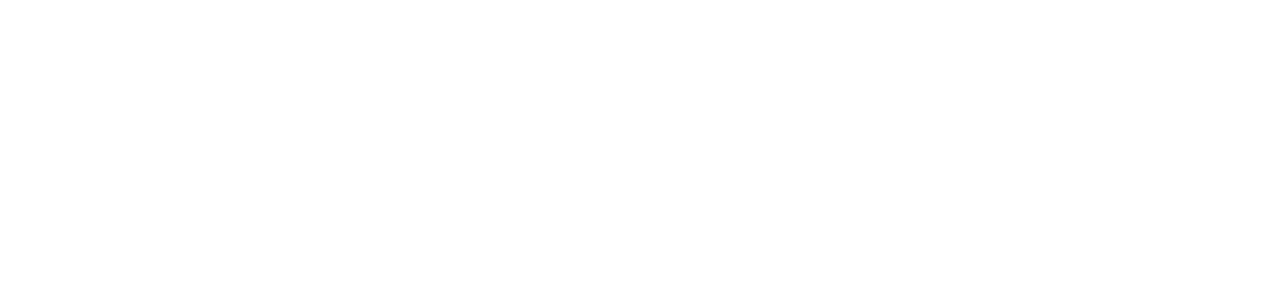
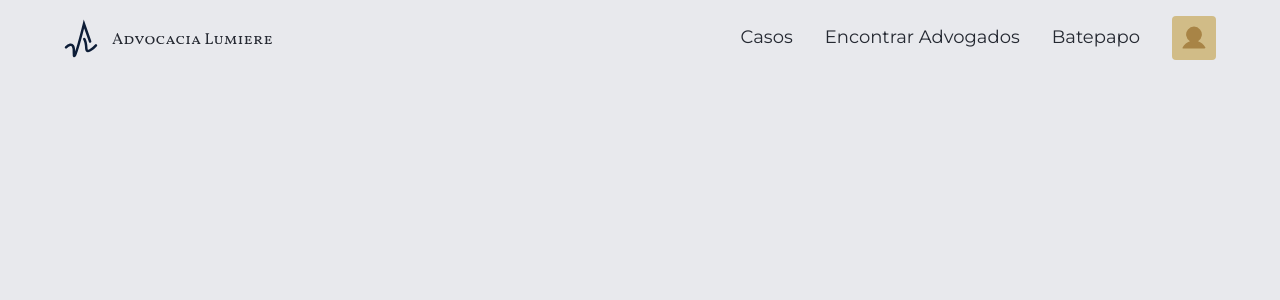
Before and after one commit to infoweb-projetos/lumiere-frontend, a React (Vite) app in the folder lumiere-frontend-project/: page /CriarCaso in a window 1280 px wide. Before the commit this address had no page. Shown: the top 300 px of the page. Built offline with nearby package versions, Linux system fonts and the light colour scheme.

Commit message:
feat: continuação

```diff
--- a/lumiere-frontend-project/package.json
+++ b/lumiere-frontend-project/package.json
@@ -15,7 +15,7 @@
     "@radix-ui/react-popover": "1.0.6",
     "@radix-ui/react-switch": "^1.0.3",
     "@radix-ui/react-toast": "^1.1.4",
-    "axios": "^1.4.0",
+    "axios": "^1.5.1",
     "class-variance-authority": "^0.7.0",
     "clsx": "^2.0.0",
     "lucide-react": "^0.263.1",
--- a/lumiere-frontend-project/src/App.tsx
+++ b/lumiere-frontend-project/src/App.tsx
@@ -1,10 +1,11 @@
 import { Routes, Route} from 'react-router-dom'
 import ProcurarAdvogados from '../src/pages/procurar-advogados/';
 import Individual from '../src/components/cards/individual/';
-import CasoAdvogado from '../src/components/cards/casos/';
+import CasoAdvogado from '../src/pages/casos-advogado';
 import HomePage from '../src/pages/homepage/';
 import "./index.css";
 import Cadastro from './pages/cadastro';
+import CriarCaso from '../src/pages/criar-casos-advogado/index.tsx'
 
 function App() {
   return(
@@ -14,6 +15,7 @@
       <Route path="/ProcurarAdvogados/:id" element={<Individual/>}/>
       <Route path="/Cadastro" element={<Cadastro/>}/>
       <Route path="/Casos" element={<CasoAdvogado/>} ></Route>
+      <Route path="/CriarCaso" element={<CriarCaso/>} ></Route>
     </Routes>
   )
 }
--- a/lumiere-frontend-project/src/api/axiosinstance.ts
+++ b/lumiere-frontend-project/src/api/axiosinstance.ts
@@ -8,7 +8,7 @@
 });
 
 axiosInstance.interceptors.request.use((config) => {
-  const token = 'eyJhbGciOiJIUzI1NiIsInR5cCI6IkpXVCJ9.eyJ1c2VySWQiOiJkYTlhYWJlMi1iZWI3LTRhMDYtYTY4OC03MWQ0OTVjMDQ3MjEiLCJpYXQiOjE2OTUzMDA4MDMsImV4cCI6MTY5NTkwNTYwM30.ajb8TMNDVfBUtfFeTIj6T5MJXEdnXn0yHuCaKD2DanQ'; //localStorage.getItem('token');
+  const token = 'eyJhbGciOiJIUzI1NiIsInR5cCI6IkpXVCJ9.eyJ1c2VySWQiOiJkYTlhYWJlMi1iZWI3LTRhMDYtYTY4OC03MWQ0OTVjMDQ3MjEiLCJpYXQiOjE2OTY1MTE1MzgsImV4cCI6MTY5NzExNjMzOH0.x5aqB97zA6NMizKRbwuvV7SovaOTFKi31hsAi8Yqko4'; //localStorage.getItem('token');
   config.headers.Authorization = token ? `Bearer ${token}` : '';
   return config;
 });
--- a/lumiere-frontend-project/src/pages/casos-advogado/index.tsx
+++ b/lumiere-frontend-project/src/pages/casos-advogado/index.tsx
@@ -1,5 +1,5 @@
 import axios from 'axios';
-import React, { useState, useEffect } from 'react';
+import  { useState, useEffect } from 'react';
 import Select, { MultiValue } from "react-select";
 import { MontH1 } from '../../components/texts/monteserrat/h1';
 import { MontH2 } from '../../components/texts/monteserrat/h2';
@@ -23,7 +23,7 @@
     createdAt: string
 
   }
-export const CasoAdvogado = () => {
+export default function CasoAdvogado () {
     const a = false;
     const api = axios.create({
         baseURL: 'https://lumiere-api.vercel.app'
--- a/lumiere-frontend-project/src/pages/criar-casos-advogado/index.tsx
+++ b/lumiere-frontend-project/src/pages/criar-casos-advogado/index.tsx
@@ -8,14 +8,17 @@
 import { useMutation } from 'react-query';
 import {createCaseSchema} from './caso.validation'
 import { ApiError, CreateCaseResponse } from '../../api/services/casos/criarCaso.interface';
-import { createCase } from '../../api/services/casos'
+import { createCase } from '../../api/services/casos';
+import { MenuLogin } from '../../components/menu/menu-login';
+import { MenuNoLogin } from '../../components/menu/menu-no-login';
 
-const CriarCaso = () => {
+export default function CriarCaso () {
     const [titulo, setTitulo] = useState('');
     const [descricao, setDescricao] = useState('');
     const [nomeCliente, setnomeCliente] = useState('');
     const timerRef = React.useRef(0);
     const [open, setOpen] = React.useState(false);
+    const a = false;
 
     const [responseError, setResponseError] = useState('');
     const [validationFormError, setValidationFormError] = useState<ErrorsForm>({
@@ -41,8 +44,8 @@
         try {
           await createCaseSchema.validate(
             {
-              titulo: titulo,
-              descricao: descricao,
+              titulo,
+              descricao,
               nomecliente: nomeCliente,
             },
             {
@@ -76,5 +79,17 @@
           });
         }
       }
+      return(
+        <>
+          {a ? <MenuNoLogin /> : <MenuLogin />}
+          <main className="pt-24 bg-gray-200 pl-16 pr-16 min-h-screen">
+
+
+          </main>
+
+
+        </>
+
+        )
 
 }
```
Also changed, not shown: 1 other file (tests, documents, lock files or other folders).
